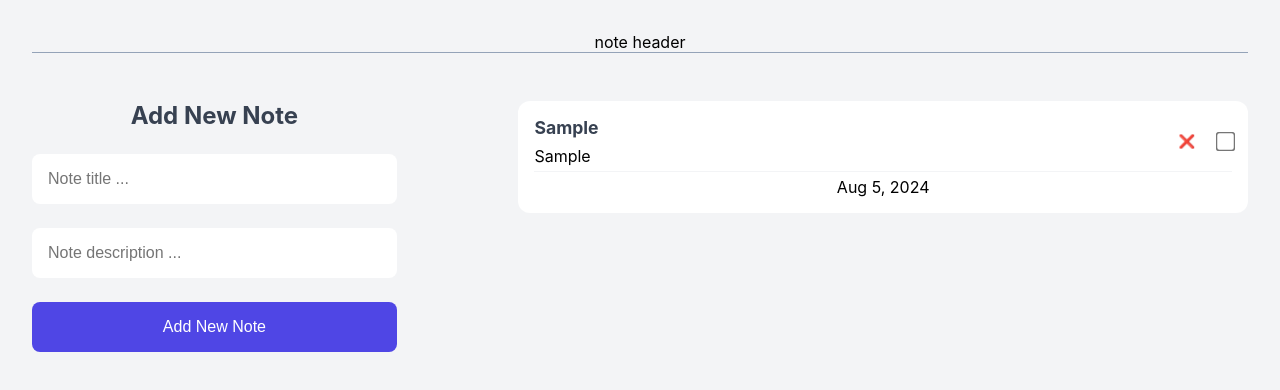
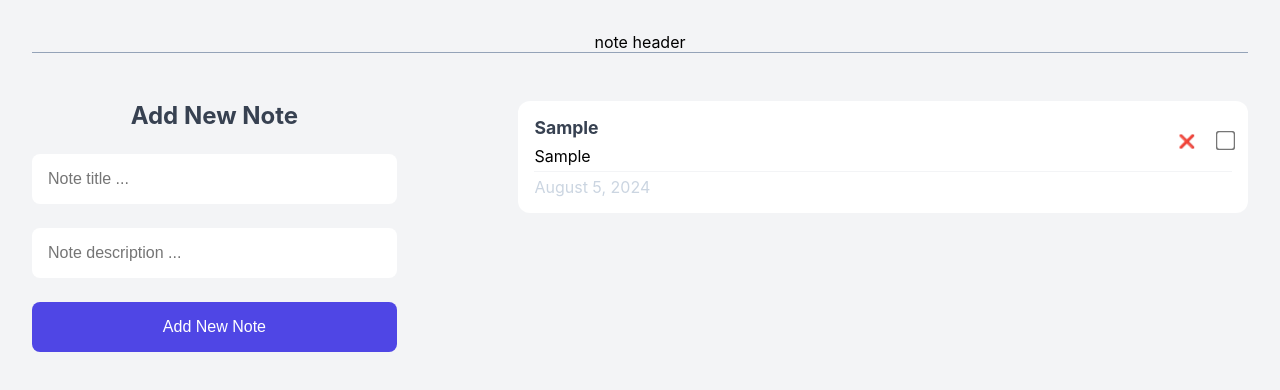
Before and after one commit to MahdiRahmany/Note-App-React, a React (Vite) app: page / in a window 1280 px wide. Both pictures are taken after typing "Sample", "Sample" into the empty fields and a click on the button "Add New Note". Shown: the top 390 px of the page. Built offline with nearby package versions, Linux system fonts and the light colour scheme.

Commit message:
complete add note and chech and delete in NoteList component

```diff
--- a/src/App.css
+++ b/src/App.css
@@ -88,7 +88,7 @@
 .note-item__header .actions {
   display: flex;
   gap: 1.5rem;
-  align-items: center;
+  align-items: start;
 }
 
 .note-item__header .trash {
@@ -100,4 +100,5 @@
 
 .note-item__footer {
   color: var(--text-300);
+  text-align: left;
 }
--- a/src/App.jsx
+++ b/src/App.jsx
@@ -6,17 +6,35 @@ import NoteList from "./components/NoteList";
 function App() {
   const [notes, setNotes] = useState([]);
 
-  const handleNote = (newNote) => {
-    setNotes((prevNote) => [...prevNote, newNote]);
+  const handleAddNote = (newNote) => {
+    setNotes((prevNotes) => [...prevNotes, newNote]);
+  };
+
+  const handleDeleteNote = (id) => {
+    setNotes((prevNotes) => prevNotes.filter((n) => n.id !== id));
+  };
+
+  const handleCompleteNote = (e) => {
+    const noteId = Number(e.target.value);
+
+    setNotes((prevNotes) =>
+      prevNotes.map((note) =>
+        note.id === noteId ? { ...note, completed: !note.completed } : note
+      )
+    );
   };
 
   return (
     <div className="container">
       <div className="note-header">note header</div>
       <div className="note-app">
-        <AddNewNote onAddNote={handleNote} />
+        <AddNewNote onAddNote={handleAddNote} />
         <div className="note-container">
-          <NoteList notes={notes} />
+          <NoteList
+            notes={notes}
+            onDelete={handleDeleteNote}
+            onComplete={handleCompleteNote}
+          />
         </div>
       </div>
     </div>
--- a/src/components/NoteList.jsx
+++ b/src/components/NoteList.jsx
@@ -1,8 +1,13 @@
-function NoteList({ notes }) {
+function NoteList({ notes, onDelete, onComplete }) {
   return (
     <div className="note-list">
       {notes.map((note) => (
-        <NoteItem key={note.id} note={note} />
+        <NoteItem
+          key={note.id}
+          note={note}
+          onDelete={onDelete}
+          onComplete={onComplete}
+        />
       ))}
     </div>
   );
@@ -10,25 +15,32 @@ function NoteList({ notes }) {
 
 export default NoteList;
 
-function NoteItem({ note }) {
+function NoteItem({ note, onDelete, onComplete }) {
   const options = {
-    month: "short",
+    month: "long",
     year: "numeric",
     day: "numeric",
   };
   return (
-    <div className="note-item">
+    <div className={`note-item ${note.completed ? "completed" : ""}`}>
       <div className="note-item__header">
         <div>
           <p className="title">{note.title}</p>
           <p className="description">{note.description}</p>
         </div>
         <div className="actions">
-          <button>❌</button>
-          <input type="checkbox" />
+          <button onClick={() => onDelete(note.id)}>❌</button>
+          <input
+            type="checkbox"
+            name={note.id}
+            id={note.id}
+            value={note.id}
+            checked={note.complete}
+            onChange={onComplete}
+          />
         </div>
       </div>
-      <div className="note-footer">
+      <div className="note-item__footer">
         {new Date(note.createdAt).toLocaleDateString("en-US", options)}
       </div>
     </div>
```
